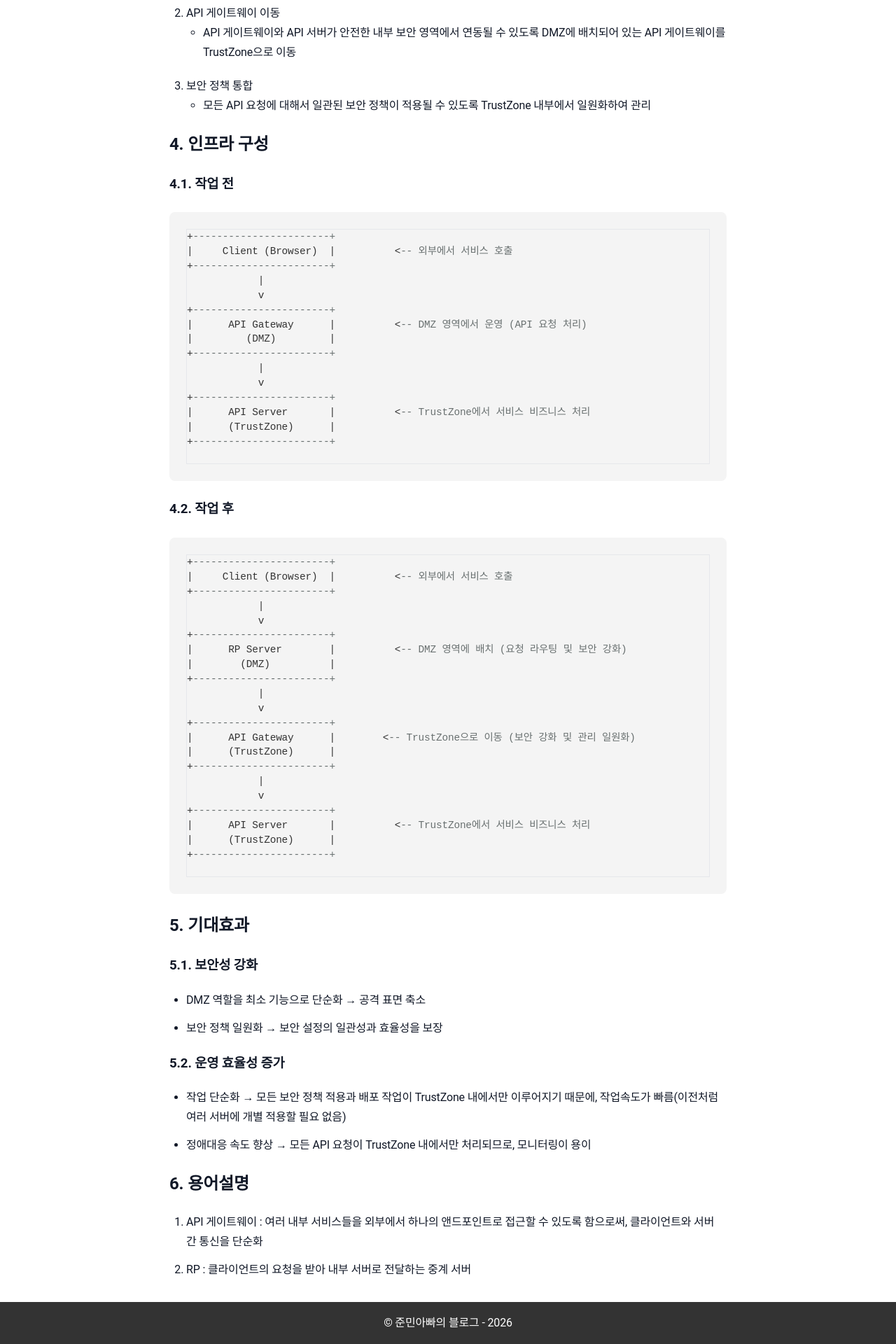
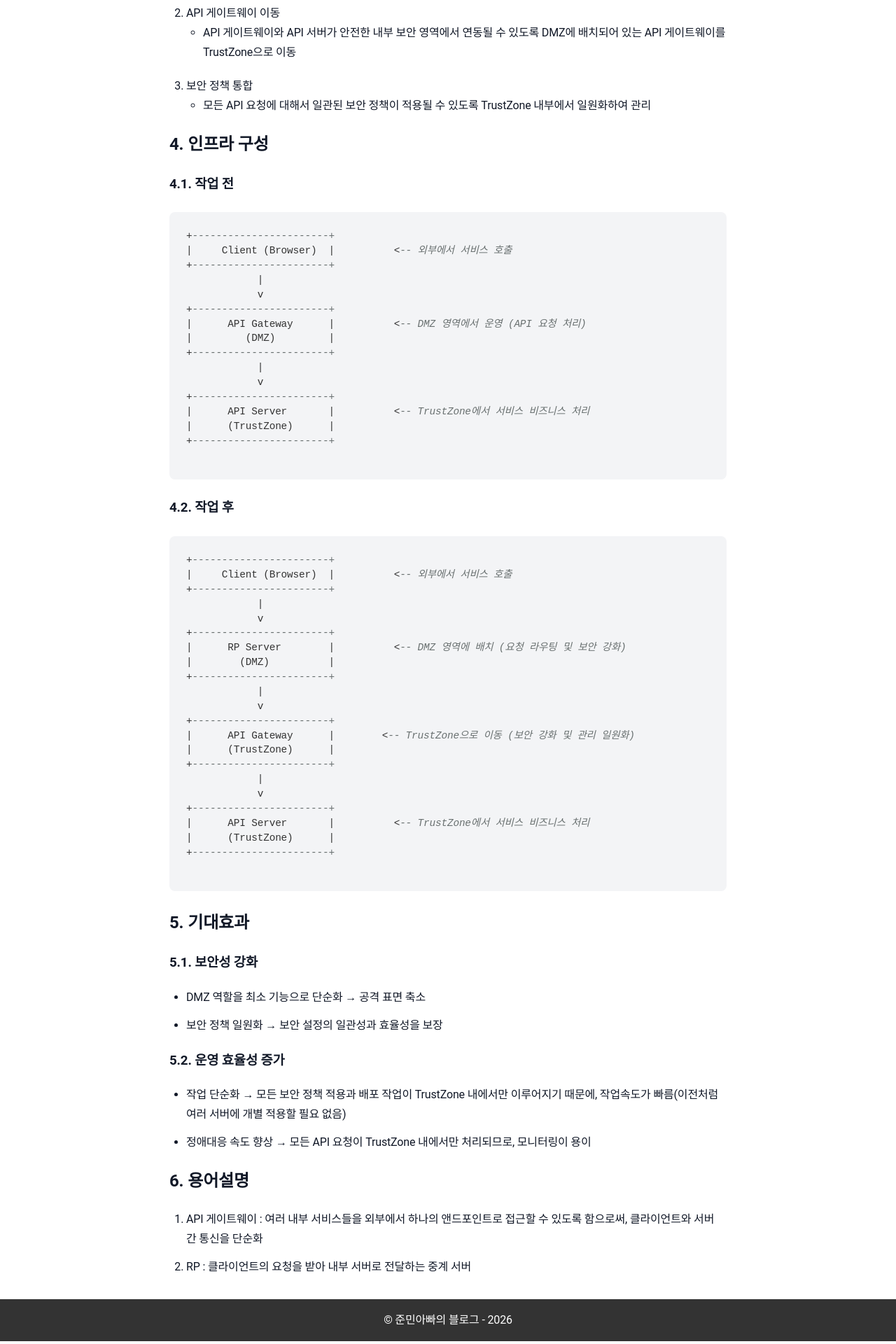
Before and after one commit to sanghoon-lee/sanghoon-lee.github.io, a Jekyll site: the page built from _posts/2025-11-29-rp.md, in a window 1280 px wide. Shown: the part 1267-3187 px from the top of the page at 70% size. Built offline with Jekyll 4.4.1, drawn with Linux system fonts in a browser that asks for light colours; nearby versions of some CDN libraries; comment, search, counter and statistics services are not loaded.

Commit message:
스타일 수정

```diff
--- a/assets/main.scss
+++ b/assets/main.scss
@@ -192,7 +192,7 @@ pre {
 /* 화이트 모드일 때 코드 블록 스타일 */
 @media (prefers-color-scheme: light) {
   pre {
-    background-color: #f4f4f4 !important;  /* 밝은 배경 (화이트 모드) */
+    background-color: #f3f4f6 !important;  /* 밝은 배경 (화이트 모드) */
     color: #333 !important;                 /* 어두운 글씨 색상 */
   }
 
@@ -218,22 +218,22 @@ pre {
 }
 
 .hljs {
-  border: 1px solid #e5e7eb;
-  background: #f6f8fa;
-  color: #1f2937;
+  background: #f3f4f6;
+  color: #111827;
 }
 
 .hljs-keyword {
-  color: #1e3a8a;
+  color: #3b5bdb;
   font-weight: 600;
 }
 
 .hljs-string {
-  color: #a31515;
+  color: #0f766e;
 }
 
 .hljs-comment {
-  color: #008000;
+  color: #6b7280;
+  font-style: italic;
 }
 
 .hljs-function {
```
